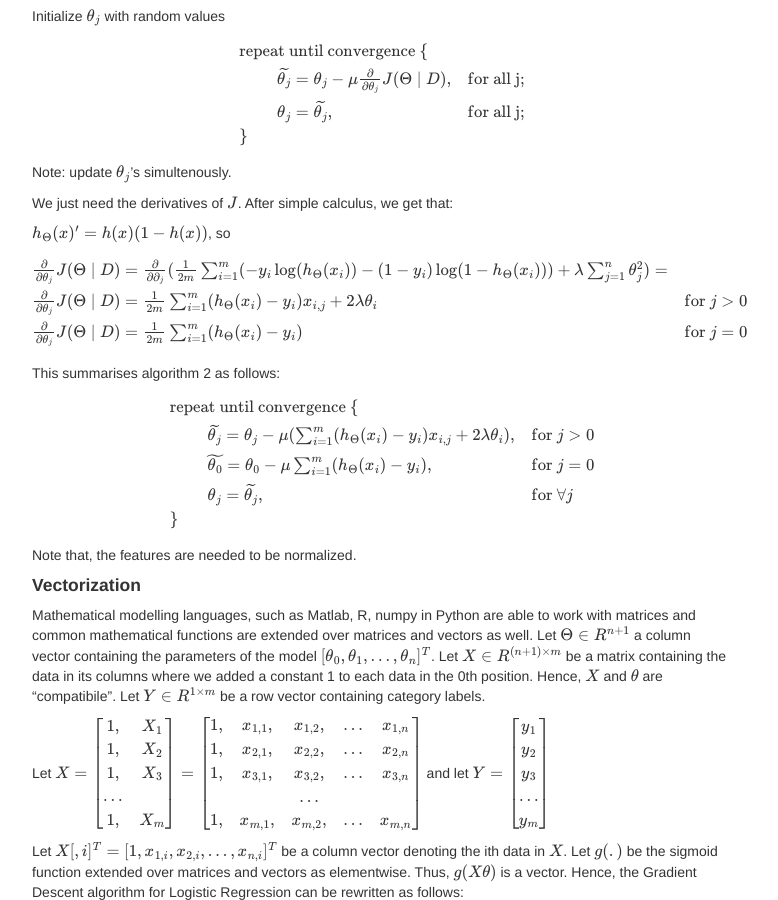
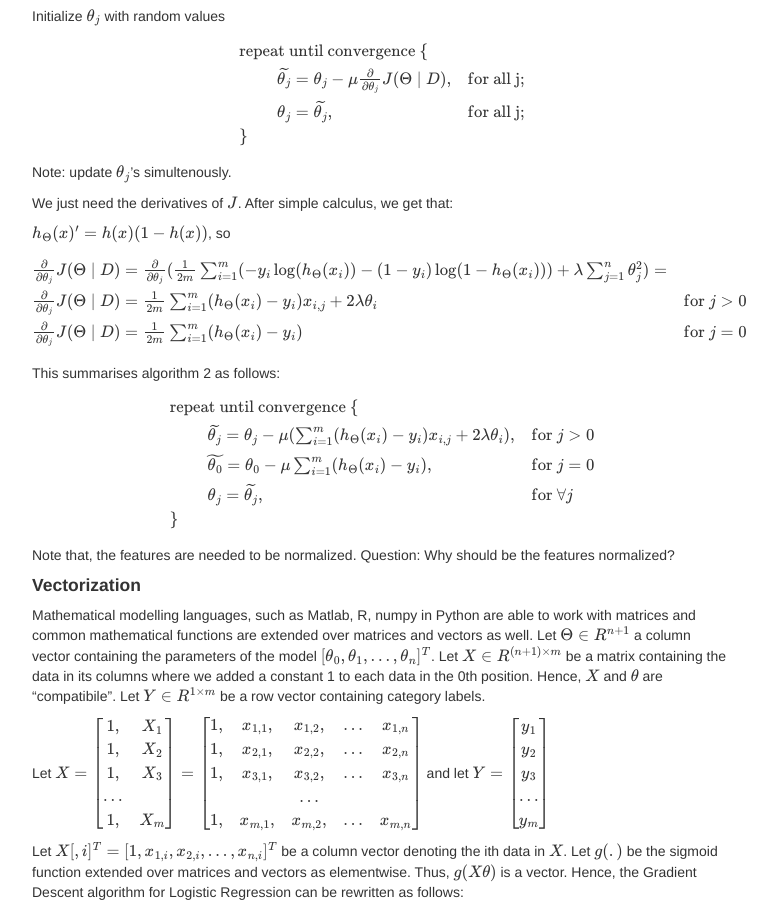
Before and after one commit to kfattila/kfattila.github.io, a Jekyll site: the page built from pages/logistic_regression.md, in a window 1280 px wide and 900 px high, scrolled down 3369 px. Shown: the whole window, without its empty margins (258-1036 px from the left). Built offline with Jekyll 4.4.1, drawn with Linux system fonts in a browser that asks for light colours; nearby versions of some CDN libraries; comment, search, counter and statistics services are not loaded.

Commit message:
Lec notes

```diff
--- a/pages/logistic_regression.md
+++ b/pages/logistic_regression.md
@@ -110,7 +110,7 @@ We just need the derivatives of \\(J\\). After simple calculus, we get that:
 
 \\[
 \begin{array}{ll}
-\frac{\partial}{\partial\theta_{j}}J(\Theta\mid D) = \frac{\partial}{\partial\partial_{j}}(\frac{1}{2m}\sum_{i=1}^{m}(-y_{i}\log(h_{\Theta}(x_{i})) - (1-y_{i})\log(1-h_{\Theta}(x_{i}))) + \lambda\sum_{j=1}^{n}\theta_{j}^{2})= \cr
+\frac{\partial}{\partial\theta_{j}}J(\Theta\mid D) = \frac{\partial}{\partial\theta_{j}}(\frac{1}{2m}\sum_{i=1}^{m}(-y_{i}\log(h_{\Theta}(x_{i})) - (1-y_{i})\log(1-h_{\Theta}(x_{i}))) + \lambda\sum_{j=1}^{n}\theta_{j}^{2})= \cr
 \frac{\partial}{\partial\theta_{j}}J(\Theta\mid D) = \frac{1}{2m}\sum_{i=1}^{m}(h_{\Theta}(x_{i}) - y_{i})x_{i,j} + 2\lambda\theta_{i} & \text{for } j \gt 0 \cr
 \frac{\partial}{\partial\theta_{j}}J(\Theta\mid D) = \frac{1}{2m}\sum_{i=1}^{m}(h_{\Theta}(x_{i}) - y_{i}) & \text{for } j = 0  \cr
 \end{array}
@@ -129,7 +129,7 @@ This summarises algorithm 2 as follows:
 \\]
 
 Note that, the features are needed to be normalized.
-
+Question: Why should be the features normalized?
 
 
 #### Vectorization
```
